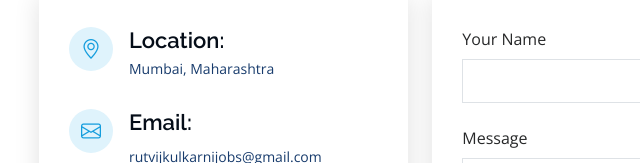
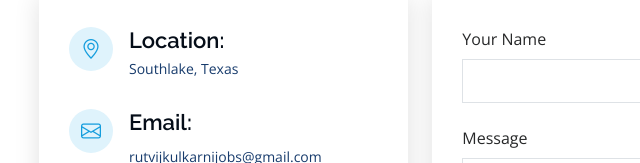
Before and after one commit to Rutvij1998/Portfolio, a plain HTML site: page index.html in a window 1280 px wide. Shown: the part 3537-3700 px from the top of the page, 291-931 px from the left. Drawn offline with nearby package versions, Linux system fonts and the light colour scheme.

Commit message:
Update index.html
Added Southlake instead of Mumbai

```diff
--- a/index.html
+++ b/index.html
@@ -208,7 +208,7 @@
               <div class="address">
                 <i class="bi bi-geo-alt"></i>
                 <h4>Location:</h4>
-                <p>Mumbai, Maharashtra</p>
+                <p>Southlake, Texas</p>
               </div>
 
               <div class="email">
```
